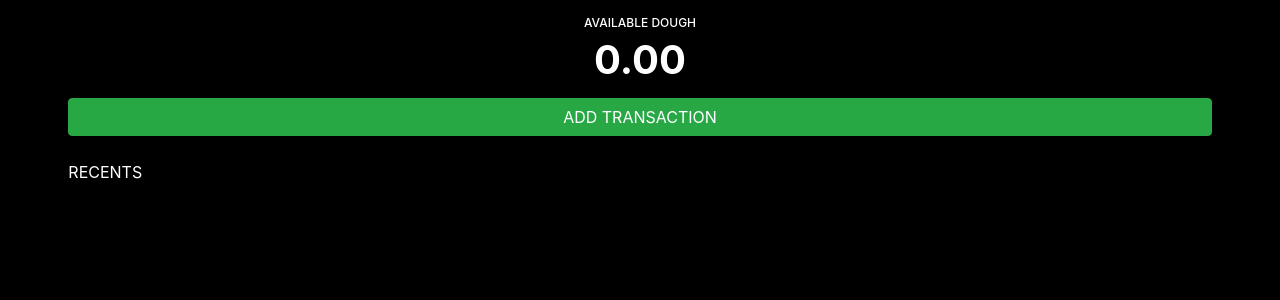
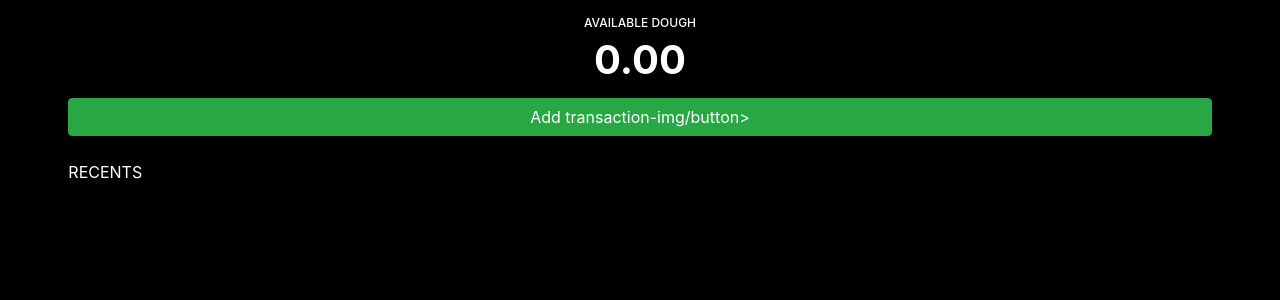
Before and after one commit to AndrewGuadi/doughDiaries, a Flask app: page / in a window 1280 px wide. Shown: the part 456-756 px from the top of the page. Run offline with Flask 3, Linux system fonts and the light colour scheme; the visitor is signed in with stand-in values (Sample User, id 1); data comes from the database, SQL or seed files in the repository; data that the repository does not hold is empty; some libraries are stand-ins or nearby versions.

Commit message:
Changed text-style of CTA Add transaction on index

```diff
--- a/templates/index.html
+++ b/templates/index.html
@@ -21,7 +21,7 @@
 
     <!-- <h6 class="col-12">Add Transaction</h6> -->
     <!-- Trigger/Open The Modal -->
-    <div class="col-12"><button class="btn btn-success" data-toggle="modal" data-target="#addExpenseModal">ADD TRANSACTION</button>
+    <div class="col-12"><button class="btn btn-success" data-toggle="modal" data-target="#addExpenseModal">Add transaction-img/button>
     </div>
   </div>
 
```
